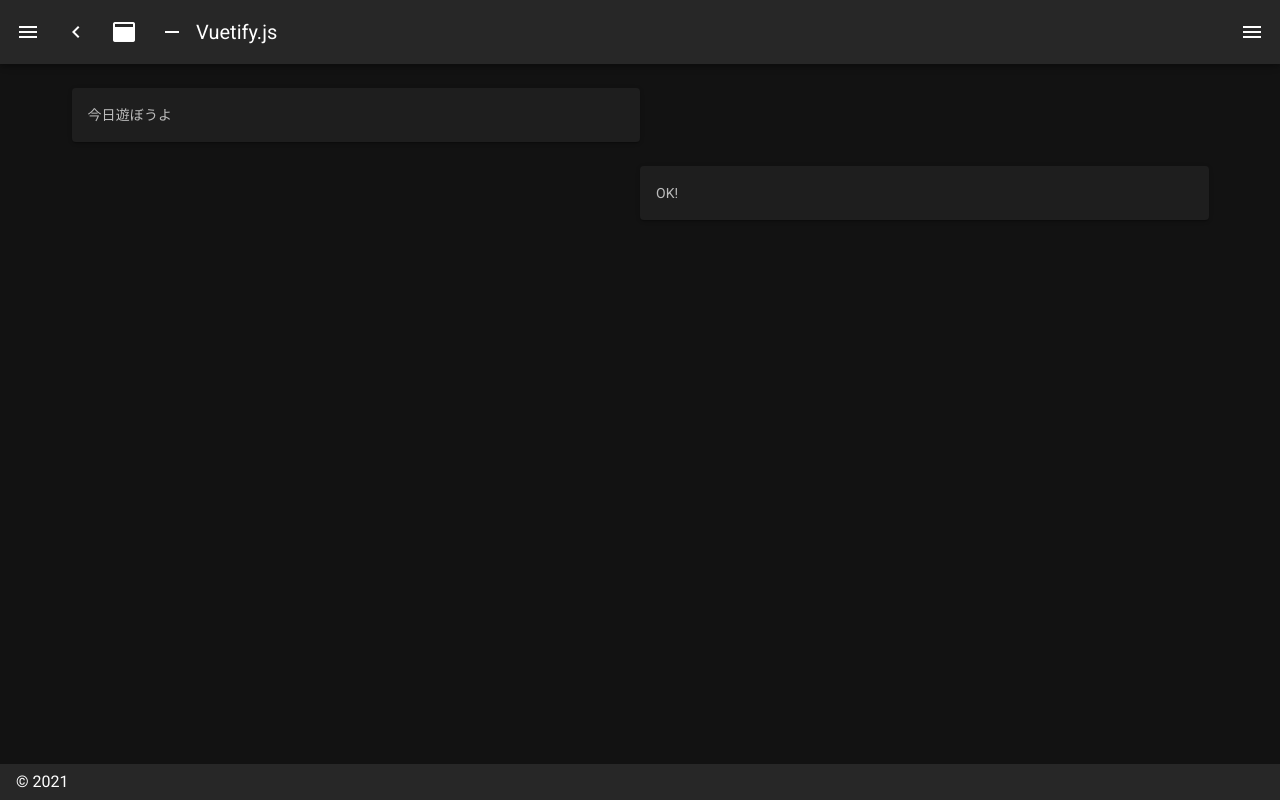
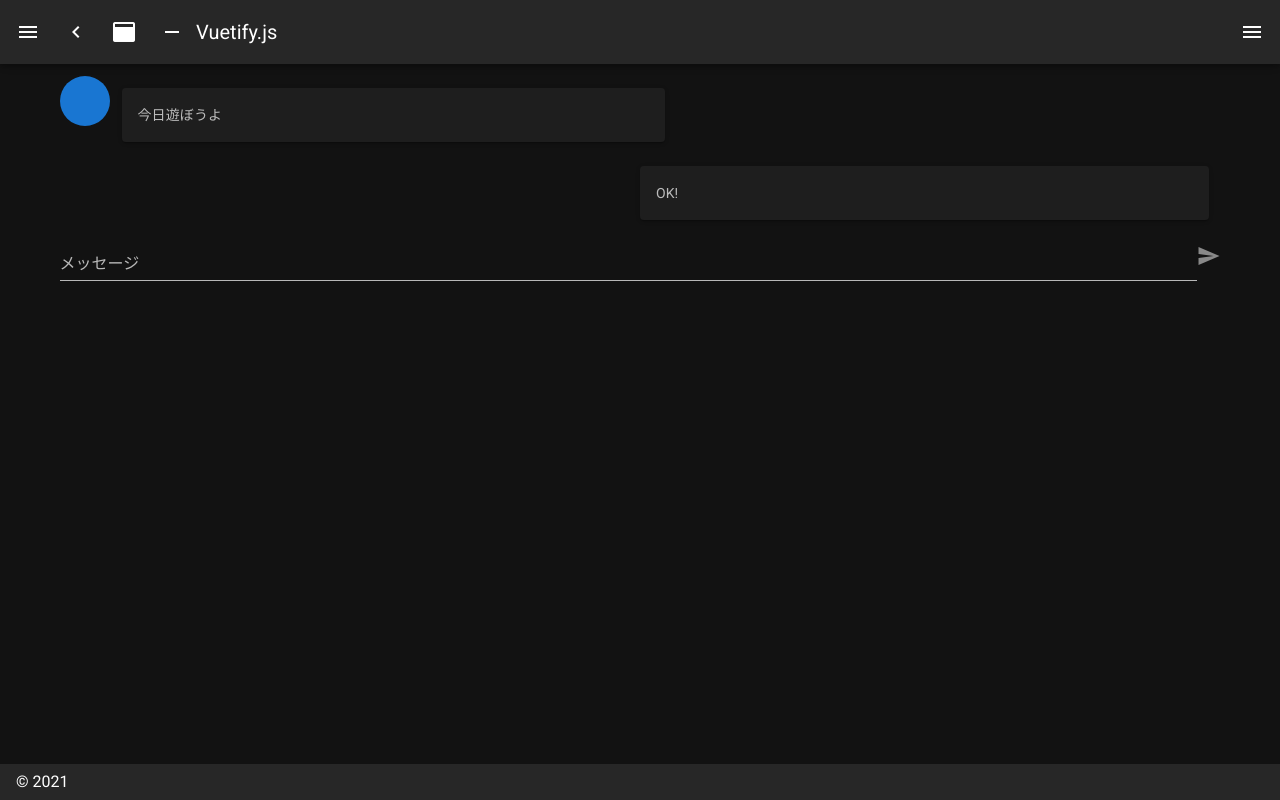
Before and after one commit to sg45000/chat-app, a Nuxt app in the folder apps/front/: page /room in a window 1280 px wide. Built offline with nearby package versions, Linux system fonts and the light colour scheme.

Commit message:
メッセージ送信部追加

```diff
--- a/apps/front/components/ChatContainer.vue
+++ b/apps/front/components/ChatContainer.vue
@@ -5,23 +5,58 @@
     :key="i"
     >
       <v-spacer v-if="post.isMine"></v-spacer>
+      <v-avatar color="primary" size="50" v-if="!post.isMine">
+<!--        <img src="" alt="">-->
+      </v-avatar>
       <v-col>
         <MessageBox v-bind:message="post.msg"/>
       </v-col>
       <v-spacer v-if="!post.isMine"></v-spacer>
+    </v-row>
+    <v-row>
+      <v-text-field
+        label="メッセージ"
+        v-model="message"
+        hide-details="auto"
+      ></v-text-field>
+      <v-icon :disabled="!message" @click="send">mdi-send</v-icon>
     </v-row>
   </v-container>
 </template>
 
 <script lang="ts">
 import MessageBox from "./MessageBox.vue";
-export default {
+import CustomVue from '~/custom';
+import {PostsRepository} from '~/repositories/posts.repository';
+const postRepository = new PostsRepository()
+interface Data {
+  rules: ((value: string)=>string | boolean)[]
+}
+export default  CustomVue.extend({
   name: "ChatContainer",
   components: {
     MessageBox
   },
+  data(){
+    return {
+      message: '',
+    }
+  },
+  methods: {
+    async send() {
+      await postRepository.post({
+        msg: this.message,
+        postAt: new Date(),
+        isMine: true,
+      });
+      this.reset();
+    },
+    reset() {
+      this.message = '';
+    }
+  },
   props:  ["posts"]
-}
+});
 </script>
 
 <style scoped>
--- a/apps/front/pages/room.vue
+++ b/apps/front/pages/room.vue
@@ -3,13 +3,13 @@
 </template>
 
 <script lang="ts">
-import {Message} from "~/types/types";
+import {Post} from "~/types/types";
 import {PostsRepository} from "~/repositories/posts.repository"
 import CustomVue from '@/custom';
 const postRepository = new PostsRepository()
 
 interface Data {
-  posts: Message[]
+  posts: Post[]
 }
 
 export default CustomVue.extend({
@@ -23,7 +23,7 @@ export default CustomVue.extend({
     this.posts = await this.getPosts()
   },
   methods: {
-    async getPosts(): Promise<Message[]> {
+    async getPosts(): Promise<Post[]> {
       return await postRepository.get();
     }
   }
--- a/apps/front/repositories/posts.repository.ts
+++ b/apps/front/repositories/posts.repository.ts
@@ -1,10 +1,6 @@
-import {Message} from '../types/types';
+import {Post} from '~/types/types';
 
-export class PostsRepository {
-  async get(): Promise<Message[]> {
-    return new Promise((resolve)=>{
-      resolve(
-        [
+const posts: Post[] = [
   {
     msg: "今日遊ぼうよ",
     postAt: new Date(),
@@ -16,7 +12,16 @@ export class PostsRepository {
     isMine: true,
   }
 ]
-      )
+
+export class PostsRepository {
+  async get(): Promise<Post[]> {
+    return new Promise((resolve)=>{
+      resolve(posts);
+    })
+  }
+  async post(post: Post): Promise<void> {
+    new Promise(() => {
+      posts.push(post);
     })
   }
 }
--- a/apps/front/types/types.ts
+++ b/apps/front/types/types.ts
@@ -1,4 +1,4 @@
-export interface Message {
+export interface Post {
   msg: string;
   postAt: Date;
   isMine: boolean;
```
Lines whose indentation alone changed are shown as unchanged.
